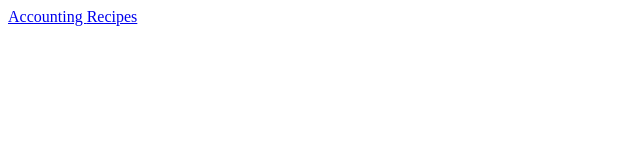
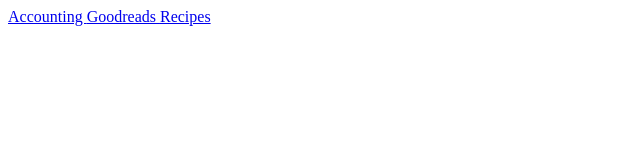
Before and after one commit to syh7/Koala-Tree-Frontend, an Angular app: page /accounting in a window 1280 px wide. Shown: the top 160 px of the page, without its empty margins (0-640 px from the left). Built offline with nearby package versions, Linux system fonts and the light colour scheme; no server answers.

Commit message:
Add goodreads

```diff
--- a/src/app/commons/navbar/navbar.component.html
+++ b/src/app/commons/navbar/navbar.component.html
@@ -1,4 +1,5 @@
 <nav>
     <a routerLink="accounting" routerLinkActive="active"> Accounting </a>
+    <a routerLink="goodreads" routerLinkActive="active"> Goodreads </a>
     <a routerLink="recipes" routerLinkActive="active"> Recipes </a>
 </nav>
```
